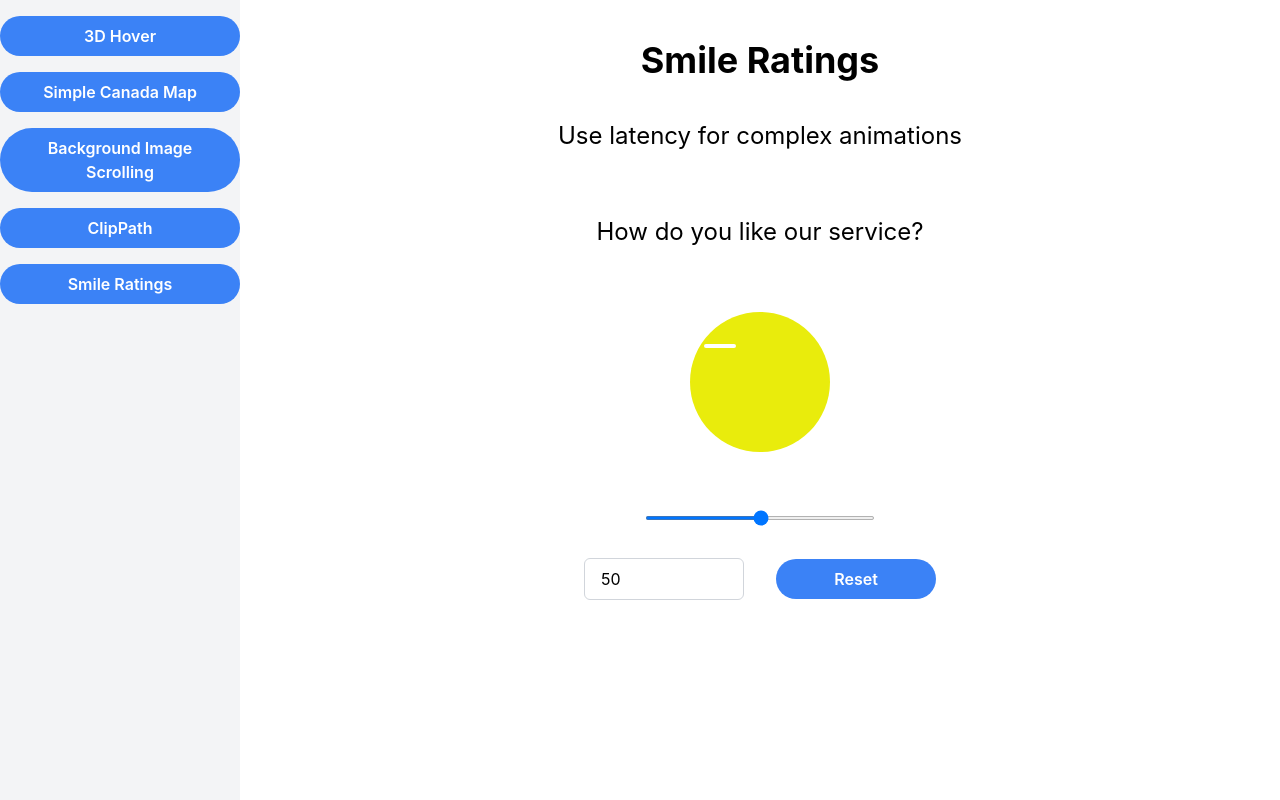
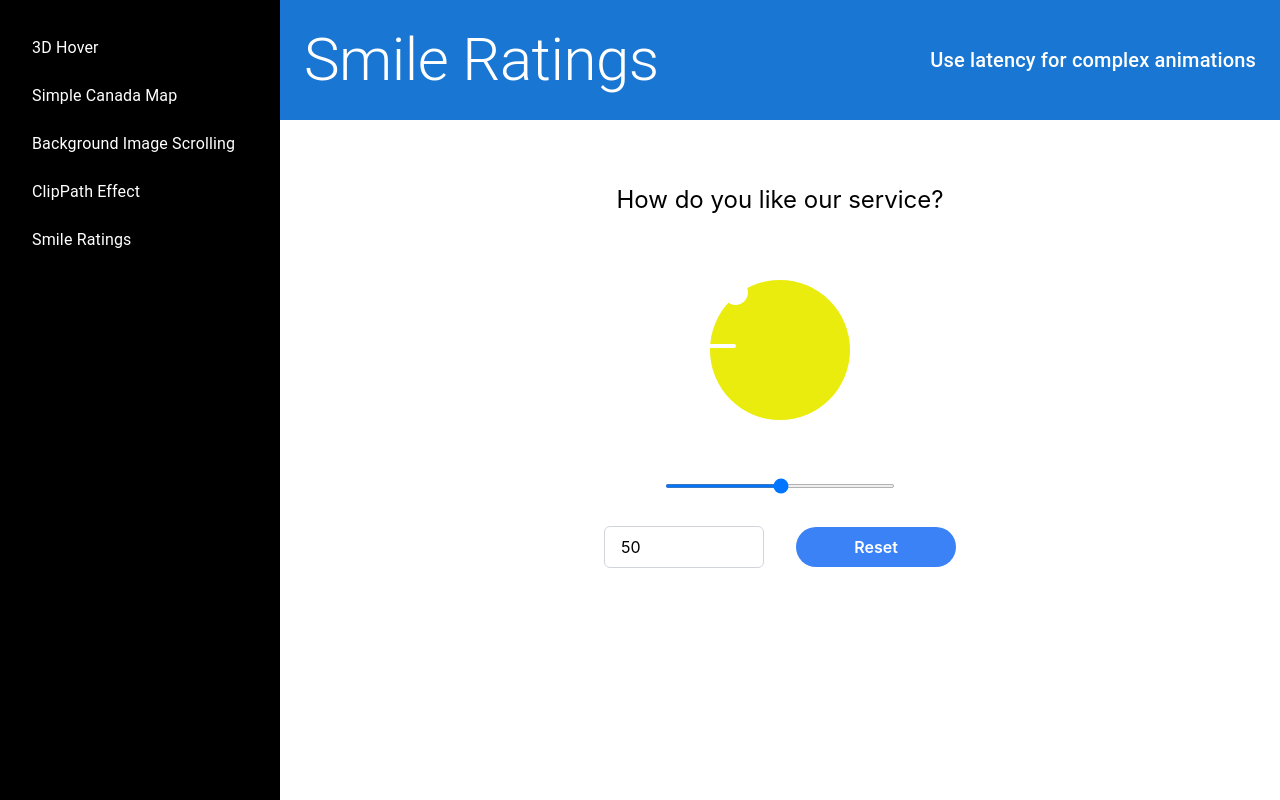
Before and after one commit to zhihao-qiu/frontend-collections, a React (Create React App) app: page /SmileRatings in a window 1280 px wide. Built offline with nearby package versions, Linux system fonts and the light colour scheme.

Commit message:
applied mui to update layout

```diff
--- a/src/App.css
+++ b/src/App.css
@@ -13,7 +13,7 @@ body {
   display: flex;
   flex-direction: row;
   text-align: center;
-  height: 100%;
+  height: 100vh;
 }
 
 .App-logo {
@@ -51,25 +51,6 @@ body {
   }
 }
 
-
-.main-content {
-  min-height: 100vh;
-  display: flex;
-  flex-direction: column;
-  align-items: center;
-  width: 80%;
-  flex-grow: 1;
-}
-
-.list-group {
-  margin-left: 20px;
-  margin-right: 10px;
-  margin-top: 20px;
-
-  font-size: large;
-  text-align: left;
-}
-
 .landing {
   display: flex;
   justify-content: center;
--- a/src/App.js
+++ b/src/App.js
@@ -1,33 +1,17 @@
-import React, { useState } from 'react';
+import React from 'react';
 import './App.css';
 import ListPage from './ListPage';
-import { BrowserRouter as Router, Routes, Route } from 'react-router-dom';
-import Topic from './Topic';
-import ThreedHover from './ThreeDHover';
-import SimpleMap from './SimpleMap';
-import BgImgScrolling from './BgImgScrolling';
-import ClipPath from './ClipPath';
-import SmileRatings from './SmileRatings';
+import { BrowserRouter as Router } from 'react-router-dom';
+import Content from './Content';
 
 function App() {
-  const [topic, setTopic] = useState('');
   return (
     <Router>
       <div className="App">
-        <div className='sidebar'>
-          <ListPage />
-        </div>
-        <div className='main-content'>
-          <Topic topic={topic} />
-          <Routes>
-            <Route path="/" element={<ThreedHover setTopic={setTopic} />} />
-            <Route path="/SimpleMap" element={<SimpleMap setTopic={setTopic} />} />
-            <Route path="/BgImgScrolling" element={<BgImgScrolling setTopic={setTopic} />} />
-            <Route path="/ClipPath" element={<ClipPath setTopic={setTopic} />} />
-            <Route path="/SmileRatings" element={<SmileRatings setTopic={setTopic} />} />
-          </Routes>
 
-        </div>
+        <ListPage />
+        <Content />
+
       </div>
     </Router >
   );
--- /dev/null
+++ b/src/Content.js
@@ -0,0 +1,28 @@
+import React, { useState } from "react";
+import { Routes, Route } from 'react-router-dom';
+import Topic from "./Topic";
+import ThreedHover from "./ThreeDHover";
+import SimpleMap from './SimpleMap';
+import BgImgScrolling from './BgImgScrolling';
+import ClipPath from './ClipPath';
+import SmileRatings from './SmileRatings';
+
+import Box from '@mui/material/Box';
+
+const Content = () => {
+  const [topic, setTopic] = useState("");
+  return (
+    <Box sx={{ width: '80%', minHeight: '100vh', display: 'flex', flexDirection: 'column', alignItems: 'center', flexGrow: 1}}>
+      <Topic topic={topic} />
+      <Routes>
+        <Route path="/" element={<ThreedHover setTopic={setTopic} />} />
+        <Route path="/SimpleMap" element={<SimpleMap setTopic={setTopic} />} />
+        <Route path="/BgImgScrolling" element={<BgImgScrolling setTopic={setTopic} />} />
+        <Route path="/ClipPath" element={<ClipPath setTopic={setTopic} />} />
+        <Route path="/SmileRatings" element={<SmileRatings setTopic={setTopic} />} />
+      </Routes>
+    </Box>
+  );
+};
+
+export default Content;
--- a/src/ListPage.js
+++ b/src/ListPage.js
@@ -1,17 +1,51 @@
 import './App.css';
-import { Link } from 'react-router-dom';
 
+import Box from '@mui/material/Box';
+import List from '@mui/material/List';
+import ListItem from '@mui/material/ListItem';
+import ListItemButton from '@mui/material/ListItemButton';
+import ListItemText from '@mui/material/ListItemText';
 
 function ListPage() {
+  const hoverItem ={
+    borderRadius:2,
+    '&:hover, &:focus': { bgcolor: 'rgba(39, 119, 245, 0.8)',
+    color: 'white',
+    },
+  }
 
   return (
-    <div className="h-screen flex flex-col items-center bg-gray-100">
-      <div className='mb-4 mt-4'><Link to="/" className="inline-block bg-blue-500 hover:bg-blue-600 text-white font-semibold w-60 py-2 px-4 rounded-full">3D Hover</Link></div>
-      <div className='mb-4'><Link to="/SimpleMap" className="inline-block bg-blue-500 hover:bg-blue-600 text-white font-semibold w-60 py-2 px-4 rounded-full">Simple Canada Map</Link></div>
-      <div className='mb-4'><Link to="/BgImgScrolling" className="inline-block bg-blue-500 hover:bg-blue-600 text-white font-semibold w-60 py-2 px-4 rounded-full">Background Image Scrolling</Link></div >
-      <div className='mb-4'><Link to="/ClipPath" className="inline-block bg-blue-500 hover:bg-blue-600 text-white font-semibold w-60 py-2 px-4 rounded-full">ClipPath</Link></div>
-      <div className='mb-4'><Link to="/SmileRatings" className="inline-block bg-blue-500 hover:bg-blue-600 text-white font-semibold w-60 py-2 px-4 rounded-full">Smile Ratings</Link></div>
-    </div >
+
+    <Box sx={{ width: '100%', maxWidth: 280, height: '100%',  padding: 2, borderRight: 0, backgroundColor: 'black', color: 'white'}}>
+      <List>
+        <ListItem disablePadding sx={{ ...hoverItem } } >
+          <ListItemButton component="a" href="/">
+            <ListItemText primary="3D Hover" />
+          </ListItemButton>
+        </ListItem>
+        <ListItem disablePadding>
+          <ListItemButton component="a" href="/SimpleMap" sx={{ ...hoverItem } } >
+            <ListItemText primary="Simple Canada Map" />
+          </ListItemButton>
+        </ListItem>
+        <ListItem disablePadding>
+          <ListItemButton component="a" href="/BgImgScrolling" sx={{ ...hoverItem } } >
+            <ListItemText primary="Background Image Scrolling" />
+          </ListItemButton>
+        </ListItem>
+        <ListItem disablePadding>
+          <ListItemButton component="a" href="/ClipPath" sx={{ ...hoverItem } } >
+            <ListItemText primary="ClipPath Effect" />
+          </ListItemButton>
+        </ListItem>
+        <ListItem disablePadding>
+          <ListItemButton component="a" href="/SmileRatings" sx={{ ...hoverItem } } >
+            <ListItemText primary="Smile Ratings" />
+          </ListItemButton>
+        </ListItem>
+      </List>
+
+    </Box>
   );
 }
 
--- a/src/Topic.js
+++ b/src/Topic.js
@@ -1,14 +1,40 @@
+import { AppBar } from '@mui/material';
 import themes from './topics.json';
+import Typography from '@mui/material/Typography';
+import Toolbar from '@mui/material/Toolbar';
+import Grid from '@mui/material/Grid';
 const Topic = (props) => {
 
   const { topic } = props;
 
   const selectedTopic = themes.find((theme) => theme.topic_name === topic);
+
   return (
-    <div className='h-1/5 flex-row justify-center items-center'>
-      <p className="text-4xl font-bold mt-10">{topic && selectedTopic.main_topic}</p>
-      <p className="text-2xl mt-10">{topic && selectedTopic.desc}</p>
-    </div>
+    <AppBar
+      component="div"
+      color="primary"
+      position="static"
+      elevation={0}
+      sx={{ zIndex: 0 }}
+    >
+      <Toolbar>
+        <Grid container spacing={1} alignItems={"center"}>
+          <Grid item xs >
+            <Typography  variant="h2" component="h1" sx={{ textAlign: 'left' }} marginTop={3} marginBottom={3}>
+              {topic && selectedTopic.main_topic}
+            </Typography>
+          </Grid>
+          <Grid item >
+            <Typography  variant="h6" component="h1">
+              {topic && selectedTopic.desc}
+            </Typography>
+
+          </Grid>
+        </Grid>
+      </Toolbar>
+    </AppBar>
+
+
   );
 };
 
```
